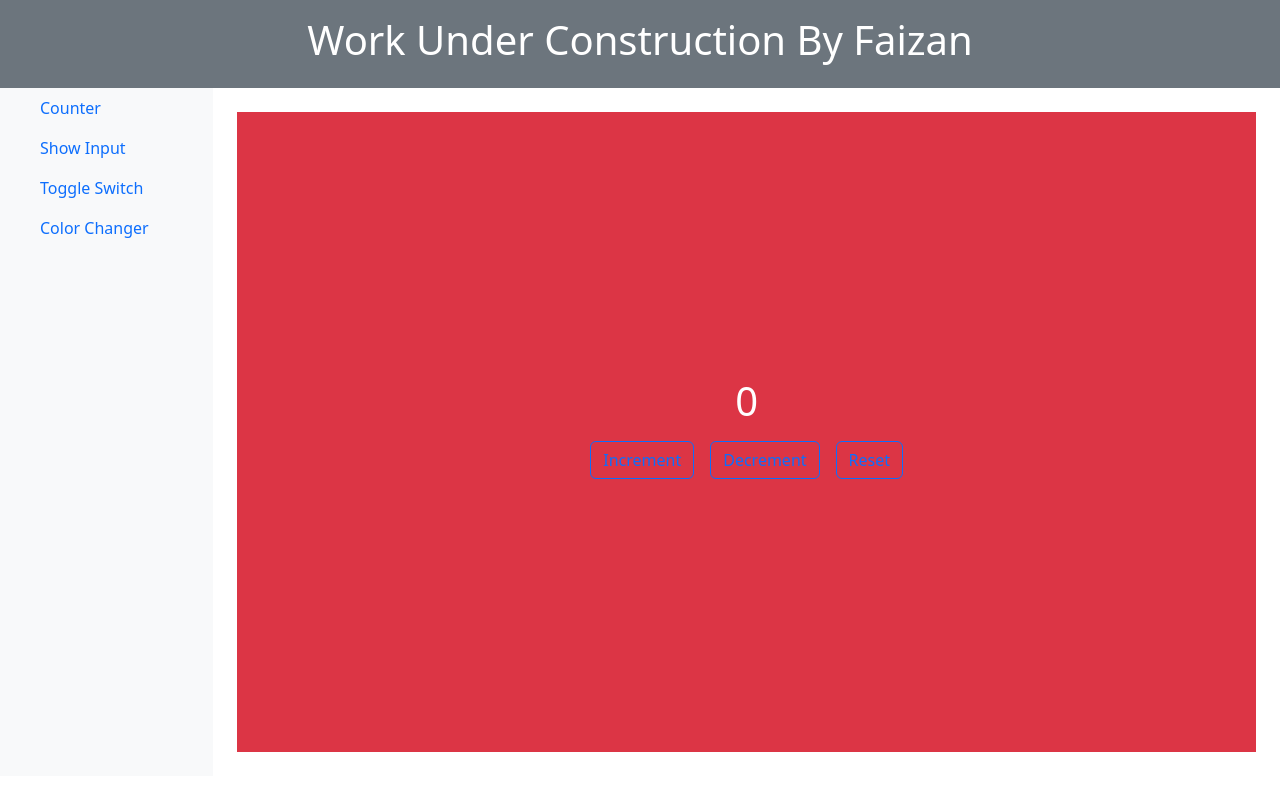
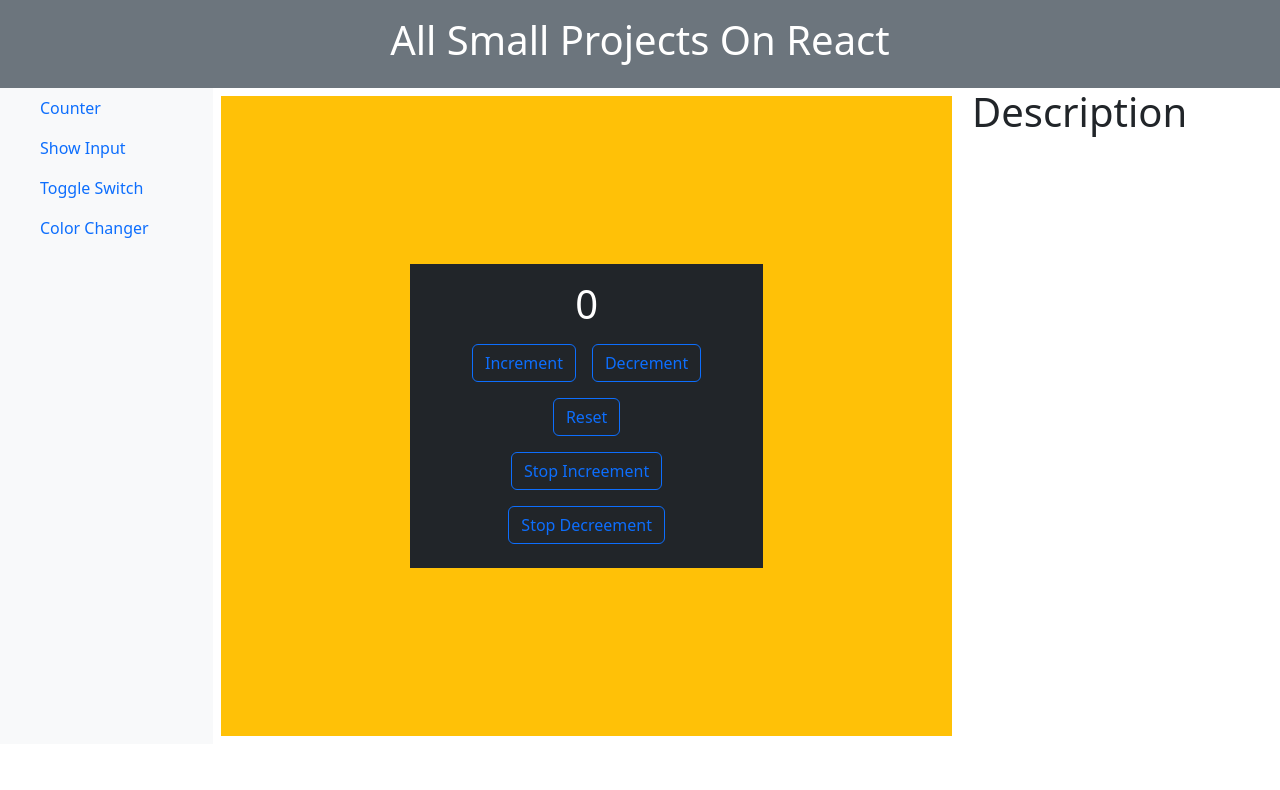
Before and after one commit to mdalifaizan356/ReactCrafts, a React (Vite) app: page / in a window 1280 px wide. Shown: the top 790 px of the page. Built offline with nearby package versions, Linux system fonts and the light colour scheme.

Commit message:
Add Description bar

```diff
--- a/package.json
+++ b/package.json
@@ -11,6 +11,7 @@
   },
   "dependencies": {
     "@reduxjs/toolkit": "^2.2.7",
+    "bcrypt": "^5.1.1",
     "bootstrap": "^5.3.3",
     "react": "^18.3.1",
     "react-bootstrap": "^2.10.4",
--- a/src/App.jsx
+++ b/src/App.jsx
@@ -19,8 +19,8 @@ function App() {
           <Col md={2} className="bg-light">
             <Navbar />
           </Col>
-          <Col md={10} className="p-4">
-            <Container fluid className="bg-danger" style={{ height: '80vh', display: 'flex', alignItems: 'center', justifyContent: 'center' }}>
+          <Col md={7} className="p-2">
+            <Container fluid className="bg-warning" style={{ height: '80vh', display: 'flex', alignItems: 'center', justifyContent: 'center' }}>
               <Routes>
                 <Route path="/" element={<Counter />} />
                 <Route path="/counter" element={<Counter />} />
@@ -31,6 +31,10 @@ function App() {
               </Routes>
             </Container>
           </Col>
+          <Col md={1}>
+            <h1>Description</h1>
+
+          </Col>
         </Row>
       </Container>
     </BrowserRouter>
--- a/src/Components/Header/Header.jsx
+++ b/src/Components/Header/Header.jsx
@@ -7,7 +7,7 @@ function Header() {
         <Container fluid>
             <Row>
                 <Col className="bg-secondary text-white p-3">
-                <h1 className="text-center">Work Under Construction By Faizan</h1>
+                <h1 className="text-center">All Small Projects On React</h1>
                 </Col>
             </Row>
         </Container>
--- a/src/Pages/Counter/Counter.jsx
+++ b/src/Pages/Counter/Counter.jsx
@@ -3,28 +3,56 @@ import React from 'react';
 import { Container, Row, Col, Button } from 'react-bootstrap';
 
 const Counter = () => {
-  const [number, setNumber] = useState(0);
+  const [count, setCount] = useState(0);
+  const [continueIncreement, setIncreement] = useState(true);
+  const [continueDecreement, setDecreement] = useState(true);
+  // const [negative, setNegative] = useState(true);
+
 
   function increment() {
-    setNumber(number + 1);
+    if(continueIncreement==true){
+      setCount(count + 1);
+    }
   }
 
   function decrement() {
-    setNumber(number - 1);
+    if(continueDecreement==true && count>0){
+      setCount(count - 1);
+    }
+    // if(negative==true){
+    //   if(count>0){
+    //     setCount(count - 1);
+    //   }
+    // }
   }
 
   function reset() {
-    setNumber(0);
+    setCount(0);
   }
+
+function increementFlow(){
+  setIncreement(continueIncreement === true ? false : true);
+}
+
+function decreementFlow(){
+  setDecreement(continueDecreement === true ? false : true);
+}
+
+// function stopNegative(){
+//     setNegative(negative === true ? false : true);
+// }
 
   return (
     <Container>
       <Row className="justify-content-center">
-        <Col xs={12} md={6} className="bg-danger text-white text-center p-3">
-          <h1>{number}</h1>
+        <Col xs={12} md={6} className="bg-dark text-white text-center p-3">
+          <h1>{count}</h1>
           <Button variant="outline-primary" className="m-2" onClick={increment}>Increment</Button>
           <Button variant="outline-primary" className="m-2" onClick={decrement}>Decrement</Button>
-          <Button variant="outline-primary" className="m-2" onClick={reset}>Reset</Button>
+          <Button variant="outline-primary" className="m-2" onClick={reset}>Reset</Button><br/>
+          <Button variant="outline-primary" className="m-2" onClick={increementFlow}>{continueIncreement === true ? "Stop Increement" : "Continue Increement"}</Button><br/>
+          <Button variant="outline-primary" className="m-2" onClick={decreementFlow}>{continueDecreement === true ? "Stop Decreement" : "Continue Decreement"}</Button><br/>
+          {/* <Button variant="outline-primary" className="m-2" onClick={stopNegative}>Stop Negative</Button> */}
         </Col>
       </Row>
     </Container>
--- a/src/Pages/ShowInput/ShowInput.jsx
+++ b/src/Pages/ShowInput/ShowInput.jsx
@@ -7,9 +7,9 @@ const ShowInput = () => {
   return (
     <Container>
       <Row className="justify-content-center">
-        <Col xs={12} md={6} className="bg-danger text-white text-center p-3">
-        <textarea rows="5" cols="50" type='textarea' placeholder='Type Here' value={currentInput} onChange={(e)=>setInput(e.target.value)}/>
-        <textarea rows="5" cols="50" type='textarea' placeholder='See Here' value={currentInput}/>
+        <Col xs={12} md={6} className="bg-dark text-white text-center p-3">
+        <textarea rows="5" cols="30" type='textarea' placeholder='Type Here' value={currentInput} onChange={(e)=>setInput(e.target.value)}/>
+        <textarea rows="5" cols="30" type='textarea' placeholder='See Here' value={currentInput}/>
         </Col>
       </Row>
     </Container>
```
Also changed, not shown: src/Components/DescBar/DescBar.jsx (added, +9 -0 lines), src/Components/Navbar/Navbar.jsx (line endings or trailing spaces), zdummy.txt, 1 other file (tests, documents, lock files or other folders).
